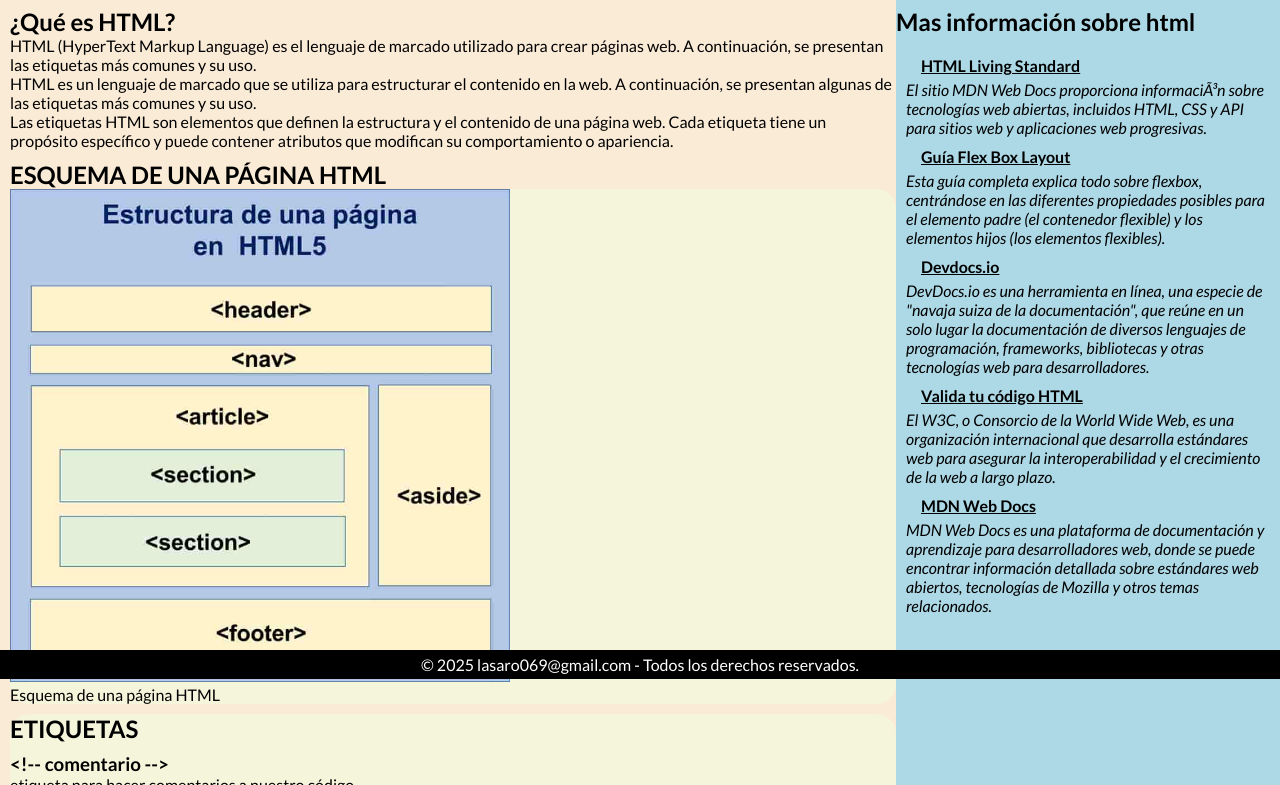
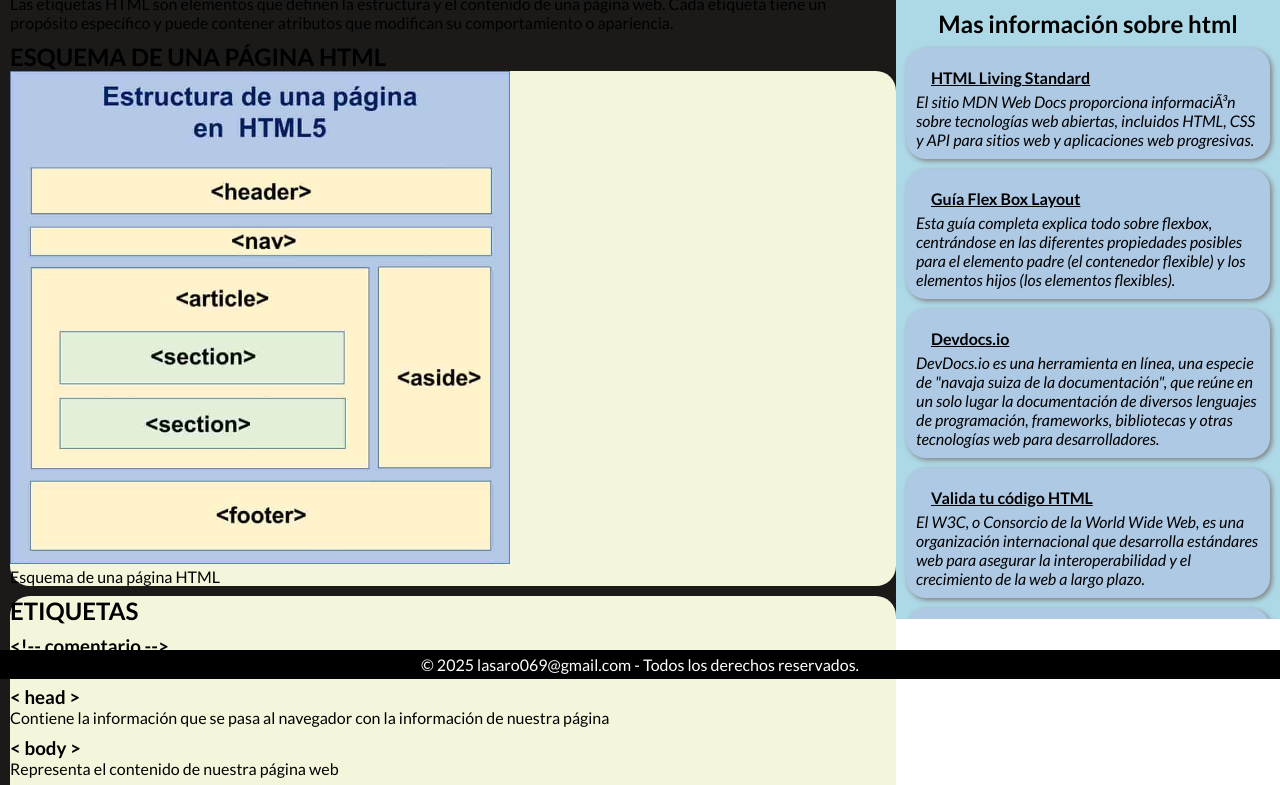
Before and after one commit to lasaro069/html-instructivo, a plain HTML site: page index.html in a window 1280 px wide. Shown: the part 121-906 px from the top of the page. Drawn offline with Linux system fonts and the light colour scheme.

Commit message:
se agrega la función de scroll al aside

```diff
--- a/css/header.css
+++ b/css/header.css
@@ -15,6 +15,9 @@
 .header-index {
 
     background-color: black;
+    position: fixed;
+    width: 100%;
+    top: 0;
     display: flex;
     flex-direction: row;
 
@@ -71,7 +74,7 @@
 }
 
 .main-index {
-    background-color: antiquewhite;
+    background-color: rgb(27, 26, 25);
     width: 70%;
     padding-left: 10px;
 }
@@ -127,6 +130,25 @@ dd {
     padding: 10px;
 }
 
+.aside-index {
+    position: fixed;
+    right: 0;
+    top: 120px;
+    height: 620px;
+    overflow-y: auto;
+}
+
+.titulo-aside {
+    text-align: center;
+}
+
+.contenedor-aside {
+    background-color: rgb(174, 201, 228);
+    border-radius: 20px;
+    margin: 10px;
+    box-shadow: 2px 2px 5px gray;
+}
+
 
 
 footer {
--- a/index.html
+++ b/index.html
@@ -345,33 +345,33 @@
       </main>
 
       <aside class="aside-index">
-            <h2>Mas información sobre html</h2>
+            <h2 class="titulo-aside">Mas información sobre html</h2>
 
-            <div class="contenedor-aside">
+            <div class="contenedor">
 
               <dl>
 
-                <div>
+                <div class="contenedor-aside">
                   <dt><a class="link-aside" href="https://html.spec.whatwg.org/multipage/" target="_blank" rel="noopener noreferrer">HTML Living Standard</a></dt>
                   <dd>El sitio MDN Web Docs proporciona informaciÃ³n sobre tecnologías web abiertas, incluidos HTML, CSS y API para sitios web y aplicaciones web progresivas.</dd>
 
                 </div>
-                <div>
+                <div class="contenedor-aside">
 
                   <dt><a class="link-aside" href="https://css-tricks.com/snippets/css/a-guide-to-flexbox/" target="_blank" rel="noopener noreferrer">Guía Flex Box Layout</a></dt>
                   <dd>Esta guía completa explica todo sobre flexbox, centrándose en las diferentes propiedades posibles para el elemento padre (el contenedor flexible) y los elementos hijos (los elementos flexibles). </dd>
                 </div>
-                <div>
+                <div class="contenedor-aside">
 
                   <dt><a class="link-aside" href="https://devdocs.io/" target="_blank" rel="noopener noreferrer">Devdocs.io</a></dt>
                   <dd>DevDocs.io es una herramienta en línea, una especie de "navaja suiza de la documentación", que reúne en un solo lugar la documentación de diversos lenguajes de programación, frameworks, bibliotecas y otras tecnologías web para desarrolladores.</dd>
                 </div>
-                <div>
+                <div class="contenedor-aside">
 
                   <dt><a class="link-aside" href="https://validator.w3.org/" target="_blank" rel="noopener noreferrer">Valida tu código HTML</a></dt>
                   <dd>El W3C, o Consorcio de la World Wide Web, es una organización internacional que desarrolla estándares web para asegurar la interoperabilidad y el crecimiento de la web a largo plazo. </dd>
                 </div>
-                <div>
+                <div class="contenedor-aside">
 
                   <dt><a class="link-aside" href="https://developer.mozilla.org/en-US/docs/Web" target="_blank" rel="noopener noreferrer">MDN Web Docs</a></dt>
                   <dd>MDN Web Docs es una plataforma de documentación y aprendizaje para desarrolladores web, donde se puede encontrar información detallada sobre estándares web abiertos, tecnologías de Mozilla y otros temas relacionados.</dd>
```
